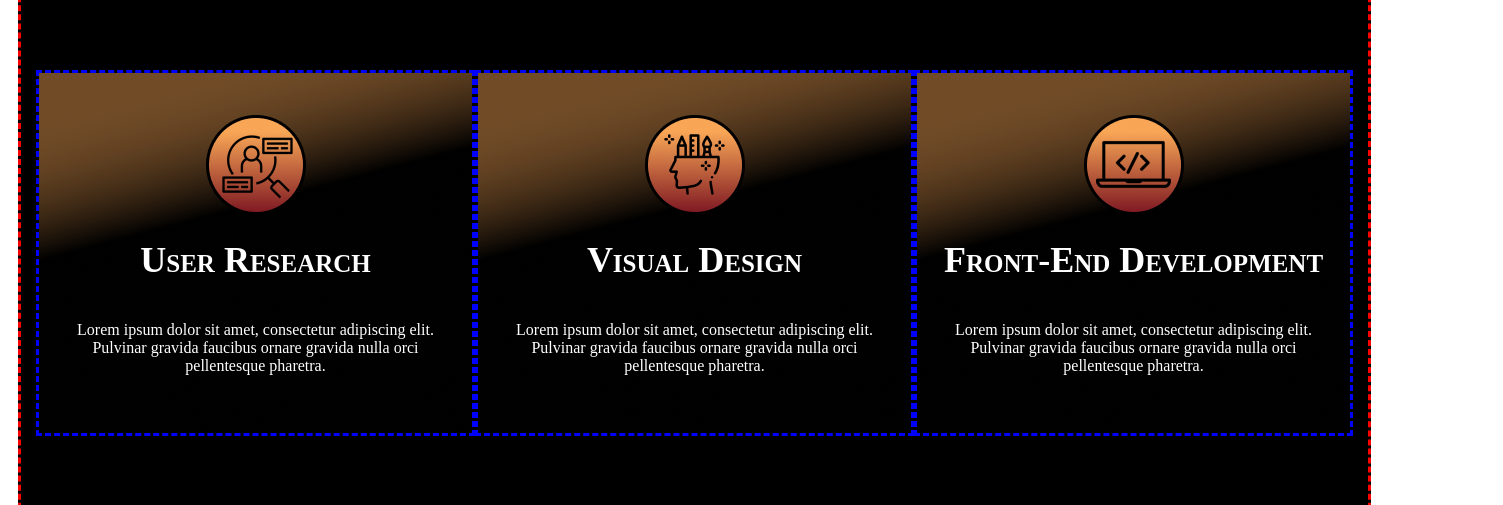
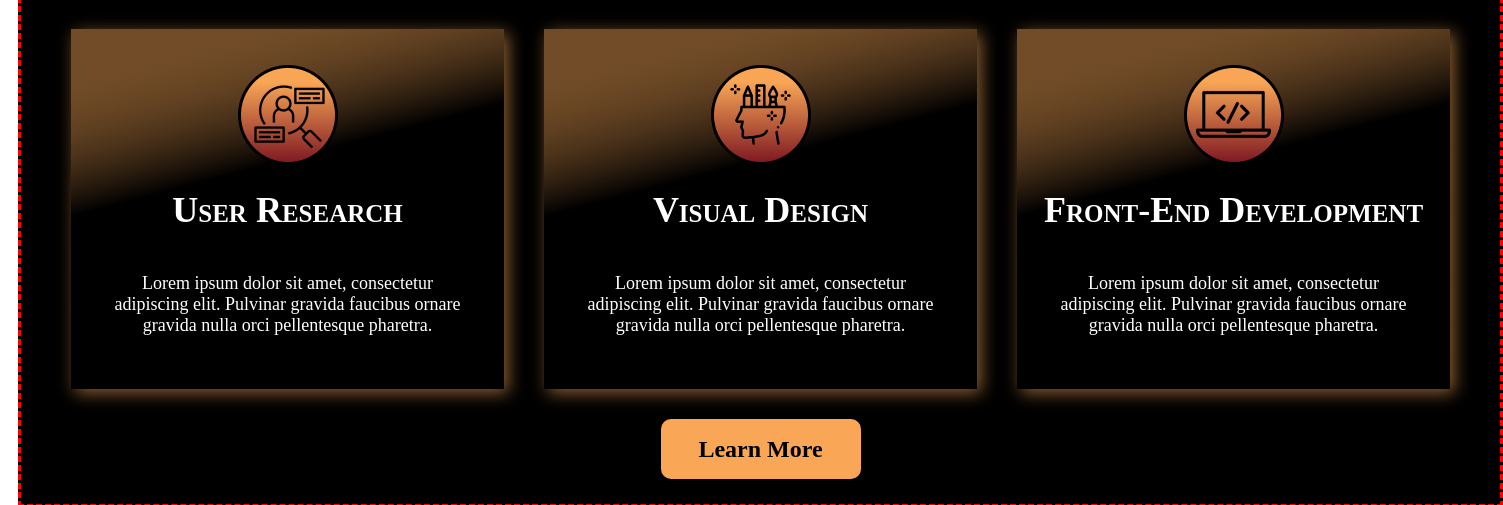
Before and after one commit to alpowell24/UX_UI_HW_18, a plain HTML site: page index.html in a window 1280 px wide. Shown: the part 717-1222 px from the top of the page, 1503 px wide, since content can reach past the window. Drawn offline with Linux system fonts and the light colour scheme.

Commit message:
skills section cleanup
fixed spacing between components, added skills and button within section

```diff
--- a/css/index.css
+++ b/css/index.css
@@ -98,6 +98,7 @@ h1 {
   font-family: Interstate;
   font-weight: bold;
   font-variant: small-caps;
+  color: white;
 }
 
 nav a {
@@ -183,6 +184,16 @@ h2 {
   font-variant: small-caps;
 }
 
+#skillsComponents {
+  display: flex;
+  height: 585px;
+  grid-area: skillsSection;
+  justify-content: space-evenly;
+  padding: 0px 15px;
+  align-items: center;
+  background-color: black;
+}
+
 #skillsSection {
   display: flex;
   height: 585px;
@@ -190,14 +201,13 @@ h2 {
   border-style: dashed;
   grid-area: skillsSection;
   justify-content: space-evenly;
-  padding: 15px;
+  padding: 0px 15px;
   align-items: center;
   background-color: black;
+  flex-direction: column;
 }
 
 .skillsComponent {
-  border-color: blue;
-  border-style: dashed;
   width: 433px;
   height: 360px;
   display: flex;
@@ -208,8 +218,14 @@ h2 {
   color: white;
   background-image: url("../images/skillsBackground.png");
   background-repeat: no-repeat;
+  box-shadow: 4px 4px 16px rgba(249, 167, 86, 0.56);
+  margin: 20px;
 }
 
 .skillsComponent p {
   padding: 0px 33px;
+  font-size: 18px;
+  font-family: Interstate;
+  font-weight: 300;
+  font-style: normal;
 }
--- a/index.html
+++ b/index.html
@@ -43,24 +43,32 @@
         <button>Learn More</button>
     </div>
     <div id="skillsSection">
+        <h1>Skills</h1>
+        <div id="skillsComponents">
             <div id="userResearch" class="skillsComponent">
                 <img src=./images/userResearchIcon.png>
                 <h1>User Research</h1>
-            <p>Lorem ipsum dolor sit amet, consectetur adipiscing elit. Pulvinar gravida faucibus ornare gravida nulla
+                <p>Lorem ipsum dolor sit amet, consectetur adipiscing elit. Pulvinar gravida faucibus ornare gravida
+                    nulla
                     orci pellentesque pharetra.</p>
             </div>
             <div id="visualDesign" class="skillsComponent">
                 <img src=./images/visualDesignIcon.png>
                 <h1>Visual Design</h1>
-            <p>Lorem ipsum dolor sit amet, consectetur adipiscing elit. Pulvinar gravida faucibus ornare gravida nulla
+                <p>Lorem ipsum dolor sit amet, consectetur adipiscing elit. Pulvinar gravida faucibus ornare gravida
+                    nulla
                     orci pellentesque pharetra.</p>
             </div>
             <div id="frontEndDevelopment" class="skillsComponent">
                 <img src=./images/codingIcon.png>
                 <h1>Front-End Development</h1>
-            <p>Lorem ipsum dolor sit amet, consectetur adipiscing elit. Pulvinar gravida faucibus ornare gravida nulla
+                <p>Lorem ipsum dolor sit amet, consectetur adipiscing elit. Pulvinar gravida faucibus ornare gravida
+                    nulla
                     orci pellentesque pharetra.</p>
             </div>
+        </div>
+        <button>Learn More</button>
+
     </div>
     <div class="footer">
         <div class="footerLeft">
```
Lines whose indentation alone changed are shown as unchanged.
